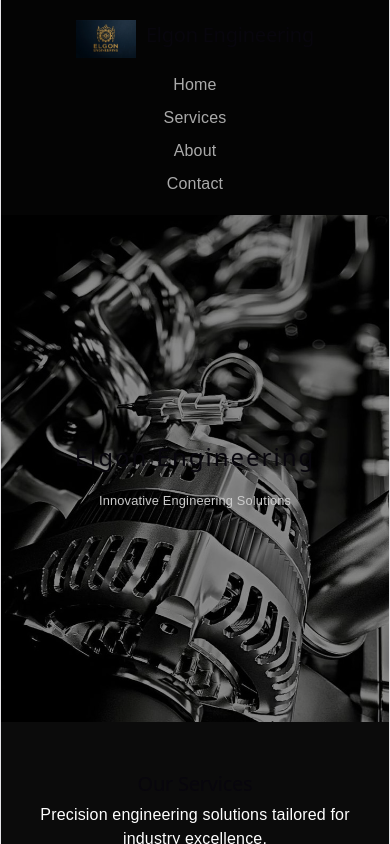
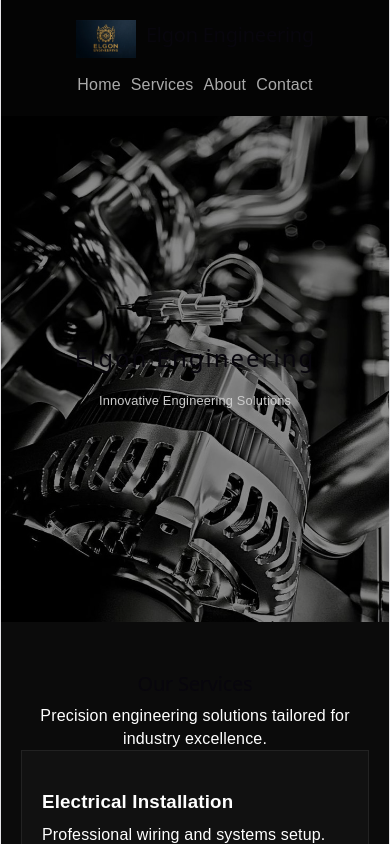
Before and after one commit to nickndeda/elgon-engineering, a React (Vite) app: page / in a window 390 px wide. Shown: the top 844 px of the page. Built offline with nearby package versions, Linux system fonts and the light colour scheme.

Commit message:
Change website to dark mode

```diff
--- a/src/App.css
+++ b/src/App.css
@@ -184,7 +184,7 @@ footer {
   }
 
   nav ul {
-    flex-direction: column;
+    flex-direction: row;
     gap: 10px;
     align-items: center;
   }
--- a/src/index.css
+++ b/src/index.css
@@ -1,15 +1,16 @@
 :root {
-  --text: #6b6375;
-  --text-h: #08060d;
-  --bg: #fff;
-  --border: #e5e4e7;
-  --code-bg: #f4f3ec;
-  --accent: #aa3bff;
-  --accent-bg: rgba(170, 59, 255, 0.1);
-  --accent-border: rgba(170, 59, 255, 0.5);
-  --social-bg: rgba(244, 243, 236, 0.5);
+  /* Dark mode as default for all devices */
+  --text: #9ca3af;
+  --text-h: #f3f4f6;
+  --bg: #16171d;
+  --border: #2e303a;
+  --code-bg: #1f2028;
+  --accent: #c084fc;
+  --accent-bg: rgba(192, 132, 252, 0.15);
+  --accent-border: rgba(192, 132, 252, 0.5);
+  --social-bg: rgba(47, 48, 58, 0.5);
   --shadow:
-    rgba(0, 0, 0, 0.1) 0 10px 15px -3px, rgba(0, 0, 0, 0.05) 0 4px 6px -2px;
+    rgba(0, 0, 0, 0.4) 0 10px 15px -3px, rgba(0, 0, 0, 0.25) 0 4px 6px -2px;
 
   --sans: system-ui, 'Segoe UI', Roboto, sans-serif;
   --heading: system-ui, 'Segoe UI', Roboto, sans-serif;
@@ -17,7 +18,7 @@
 
   font: 18px/145% var(--sans);
   letter-spacing: 0.18px;
-  color-scheme: light dark;
+  color-scheme: dark;
   color: var(--text);
   background: var(--bg);
   font-synthesis: none;
@@ -30,24 +31,29 @@
   }
 }
 
-@media (prefers-color-scheme: dark) {
+@media (prefers-color-scheme: light) {
   :root {
-    --text: #9ca3af;
-    --text-h: #f3f4f6;
-    --bg: #16171d;
-    --border: #2e303a;
-    --code-bg: #1f2028;
-    --accent: #c084fc;
-    --accent-bg: rgba(192, 132, 252, 0.15);
-    --accent-border: rgba(192, 132, 252, 0.5);
-    --social-bg: rgba(47, 48, 58, 0.5);
+    --text: #6b6375;
+    --text-h: #08060d;
+    --bg: #fff;
+    --border: #e5e4e7;
+    --code-bg: #f4f3ec;
+    --accent: #aa3bff;
+    --accent-bg: rgba(170, 59, 255, 0.1);
+    --accent-border: rgba(170, 59, 255, 0.5);
+    --social-bg: rgba(244, 243, 236, 0.5);
     --shadow:
-      rgba(0, 0, 0, 0.4) 0 10px 15px -3px, rgba(0, 0, 0, 0.25) 0 4px 6px -2px;
+      rgba(0, 0, 0, 0.1) 0 10px 15px -3px, rgba(0, 0, 0, 0.05) 0 4px 6px -2px;
+    color-scheme: light;
   }
 
   #social .button-icon {
-    filter: invert(1) brightness(2);
+    filter: none;
   }
+}
+
+#social .button-icon {
+  filter: invert(1) brightness(2);
 }
 
 body {
```
